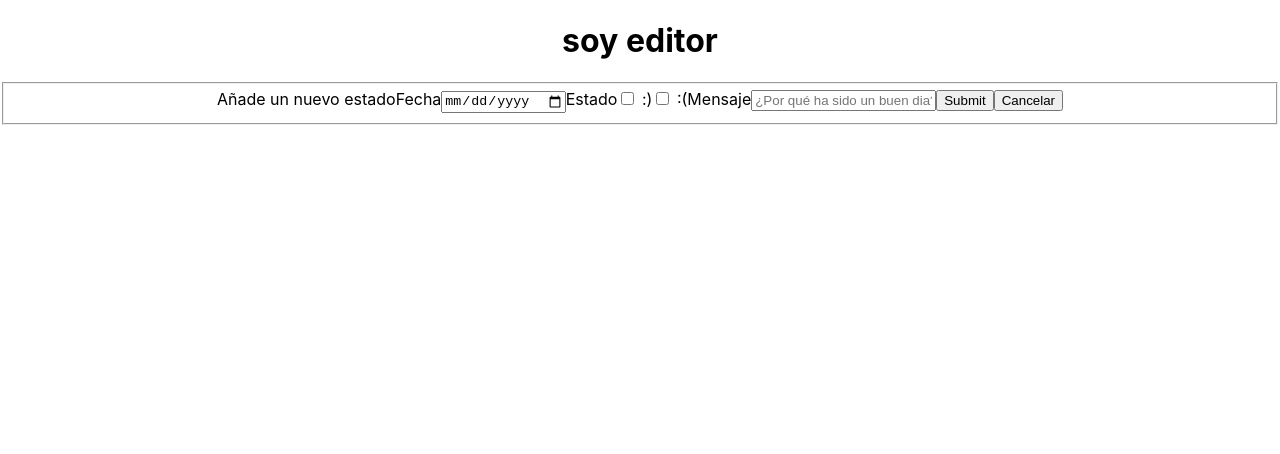
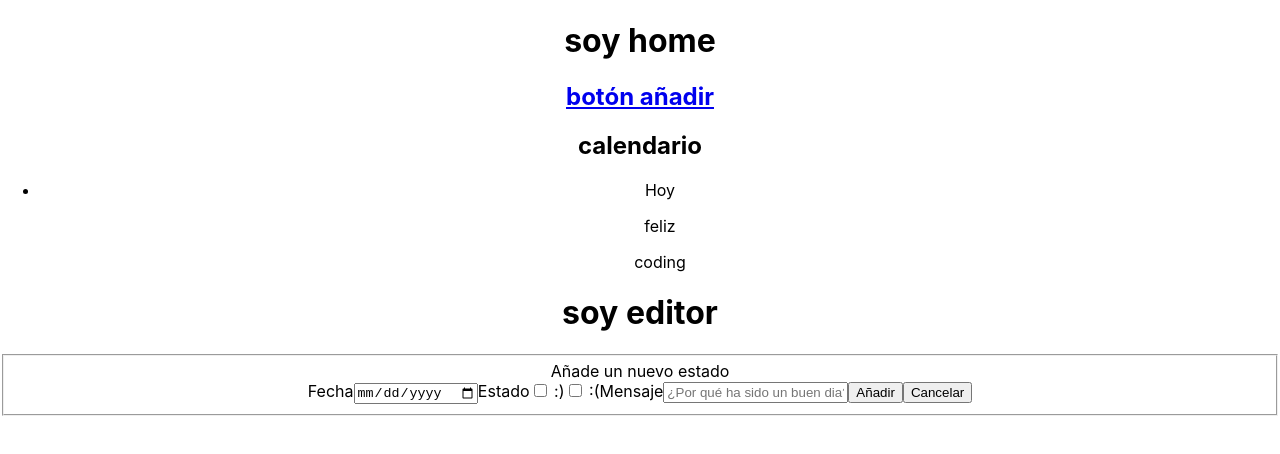
Before and after one commit to meryada/life-calendar, a React (Create React App) app: page /#/editor in a window 1280 px wide. Before the commit this address led to /#/editor. Shown: the top 454 px of the page. Built offline with nearby package versions, Linux system fonts and the light colour scheme.

Commit message:
painting smiles info from state

```diff
--- a/src/App.js
+++ b/src/App.js
@@ -4,22 +4,34 @@ import Editor from './components/Editor';
 import { Switch, Route } from 'react-router-dom';
 import './App.css';
 
+const smileys = [
+  {
+    date: 'Hoy',
+    status: 'feliz',
+    message: 'coding'
+  }
+]
+
 class App extends React.Component {
   constructor(props) {
     super(props);
     this.state = {
-      smileys: [],
-      newSmiley: {}
+      smileys: smileys,
     }
   }
 
   render() {
+    console.log(this.state.smileys);
+    const { smileys } = this.state
     return (
+
       <div className="App">
-        <Switch>
-          <Route exact path='/' component={Home} />
-          <Route path='/editor' component={Editor} />
-        </Switch>
+
+        <Home
+          smileys={smileys}
+        />
+        <Editor />
+
       </div>
     );
   }
--- a/src/components/CalendarSmiley.js
+++ /dev/null
@@ -1,11 +0,0 @@
-import React from 'react';
-
-class CalendarSmiley extends React.Component {
-    render() {
-        return(
-            <h2>calendario</h2>
-        )
-    }
-}
-
-export default CalendarSmiley;
--- a/src/components/Editor.js
+++ b/src/components/Editor.js
@@ -3,23 +3,64 @@ import { Link } from 'react-router-dom';
 
 
 class Editor extends React.Component {
+    constructor(props) {
+        super(props);
+        this.state = {
+            date: '',
+            status: '',
+        }
+        this.handleDate = this.handleDate.bind(this)
+        this.handleState = this.handleState.bind(this)
+        // this.handleMessage=this.handleMessage.bind(this)
+        this.handleSubmit = this.handleSubmit.bind(this)
+    }
+
+    handleDate(event) {
+        const newDate = event.currentTarget.value;
+        this.setState({
+            date: newDate
+        })
+    }
+    handleState(event) {
+        const newStatus = event.currentTarget.value;
+        console.log(newStatus)
+        this.setState({
+            status: newStatus
+        })
+    }
+    // handleMessage(event) {
+    //     const newMessage = event.currentTarget.value;
+    //     console.log( newMessage)
+    // }
+
+    handleSubmit(event) {
+        event.preventDefault();
+        this.props.handleAddSmiley(this.state)
+    }
+
+    handleAddWish() {
+
+    }
+
+
     render() {
         return (
             <div>
                 <h1>soy editor</h1>
                 <fieldset>Añade un nuevo estado
-                    <label>Fecha</label>
-                        <input type='date' />
-                    <label>Estado</label>
-                        <input type='checkbox' name='estado' value='feliz' /> :)
-                        <input type='checkbox' name='estado' value='triste' /> :(
+                    <form onSubmit={this.handleSubmit}>
+                        <label>Fecha</label>
+                        <input type='date' onChange={this.handleDate} />
+                        <label>Estado</label>
+                        <input type='checkbox' name='estado' value='feliz' onChange={this.handleState} /> :)
+                        <input type='checkbox' name='estado' value='triste' onChange={this.handleState} /> :(
                     <label>Mensaje</label>
-                        <input type='text-area' placeholder='¿Por qué ha sido un buen dia?' />
-                        <input type='submit' />
+                        <input type='text-area' placeholder='¿Por qué ha sido un buen dia?' onChange={this.handleMessage} />
+                        <button className='input_submit' type='submit'>Añadir</button>
                         <Link to='/'>
-                            <input type='button' value="Cancelar"/>
+                            <input type='button' value="Cancelar" />
                         </Link>
-
+                    </form>
                 </fieldset>
             </div>
         )
--- a/src/components/Home.js
+++ b/src/components/Home.js
@@ -1,19 +1,22 @@
 import React from 'react';
-import AddSmiley from './AddSmiley';
-import CalendarSmiley from './CalendarSmiley';
+import SmileyAdd from './SmileyAdd';
+import SmileyList from './SmileyList';
 import { Link } from 'react-router-dom';
 
 
 
 class Home extends React.Component {
 render() {
+    const {smileys} = this.props
     return(
         <div>
         <h1>soy home</h1>
         <Link to='/editor'>
-        <AddSmiley/>
+        <SmileyAdd/>
         </Link>
-        <CalendarSmiley/>
+        <SmileyList
+        smileys={smileys}
+        />
         </div>
     )
 }
--- /dev/null
+++ b/src/components/SmileyList.js
@@ -0,0 +1,27 @@
+import React from 'react';
+
+class CalendarSmiley extends React.Component {
+
+    render() {
+        const {smileys} = this.props
+        console.log(smileys)
+        return(
+            <div>
+            <h2>calendario</h2>
+            <ul>
+                {smileys.map((item, index)=> {
+                    return (
+                        <li key={index}>
+                        <p>{item.date}</p>
+                        <p>{item.status}</p>
+                        <p>{item.message}</p>
+                        </li>
+                    )
+                })}
+            </ul>
+            </div>
+        )
+    }
+}
+
+export default CalendarSmiley;
```
Also changed, not shown: src/components/Calendar.js (deleted), src/components/SmileyAdd.js (renamed from src/components/AddSmiley.js).
